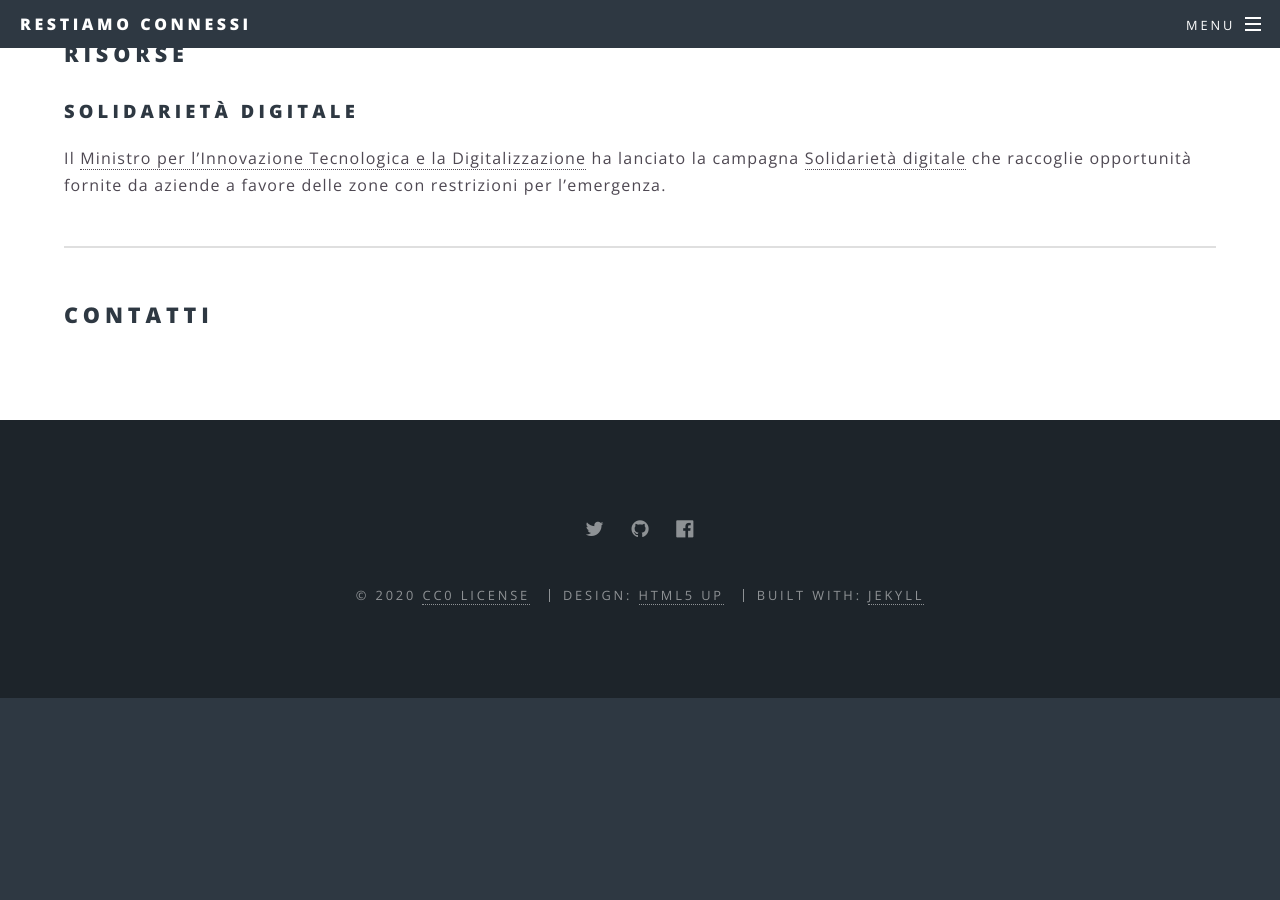
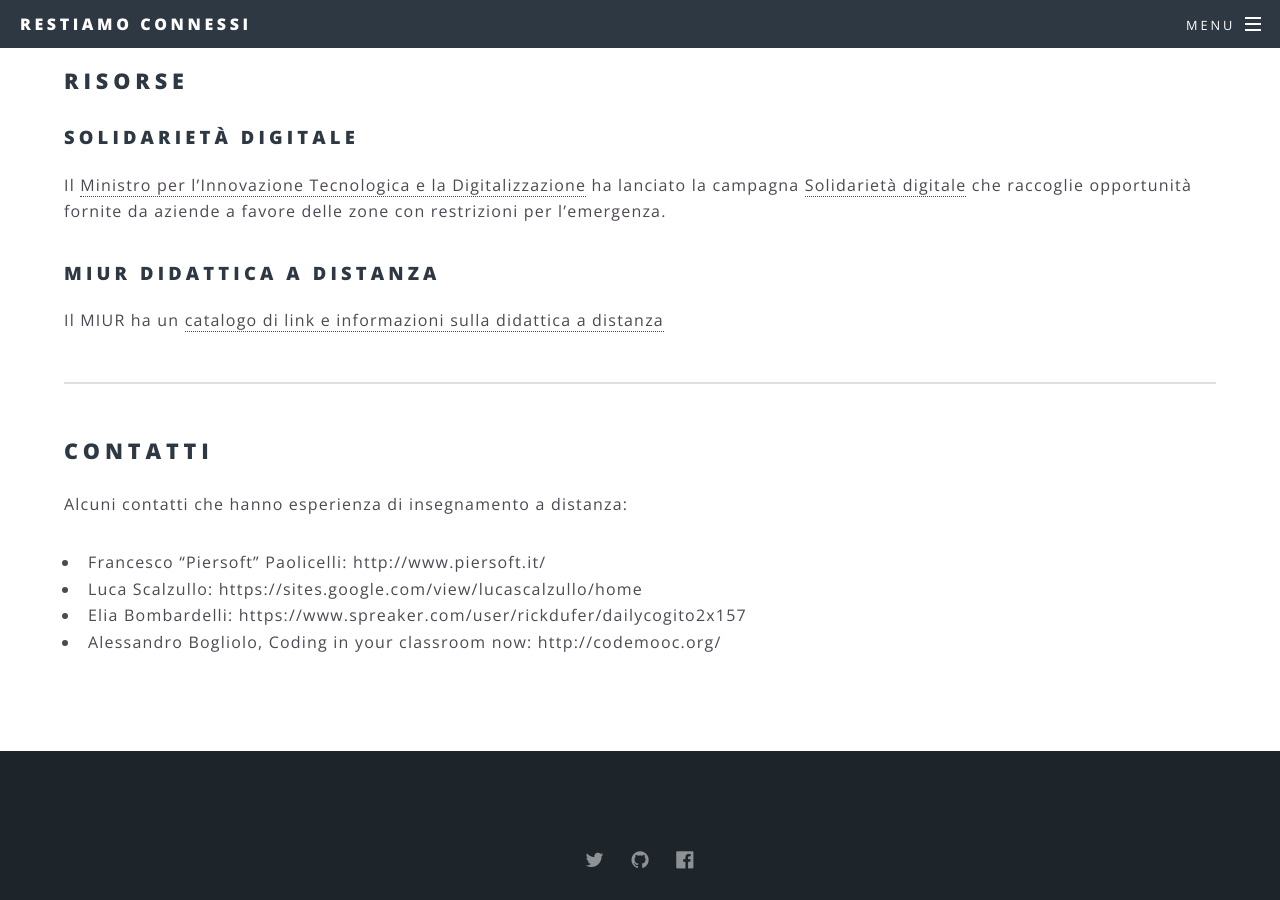
Before and after one commit to dariobottazzi/restiamoconnessi, a Jekyll site: the page built from 2_scuola.md, in a window 1280 px wide and 900 px high, scrolled down 6013 px. Built offline with Jekyll 4.4.1, drawn with Linux system fonts in a browser that asks for light colours; before the commit the page ends 6711 px from its top, so only the background shows below that; some of the changed text lies outside the part shown.

Commit message:
Aggiunti contatti e link lato scuola

```diff
--- a/2_scuola.md
+++ b/2_scuola.md
@@ -113,5 +113,16 @@ tabelle pivot, caricare dati da remoto, disegnare grafici.
 
 Il [Ministro per l'Innovazione Tecnologica e la Digitalizzazione](https://innovazione.gov.it/coronavirus-la-digitalizzazione-a-supporto-delle-zone-rosse/) ha lanciato la campagna [Solidarietà digitale](https://solidarietadigitale.agid.gov.it/#/) che raccoglie opportunità fornite da aziende a favore delle zone con restrizioni per l'emergenza.
 
+### MIUR Didattica a distanza
+
+Il MIUR ha un [catalogo di link e informazioni sulla didattica a distanza](https://www.istruzione.it/coronavirus/didattica-a-distanza.html)
+
 ---
 ## Contatti
+
+Alcuni contatti che hanno esperienza di insegnamento a distanza:
+
+* Francesco "Piersoft" Paolicelli: http://www.piersoft.it/
+* Luca Scalzullo: https://sites.google.com/view/lucascalzullo/home
+* Elia Bombardelli: https://www.spreaker.com/user/rickdufer/dailycogito2x157
+* Alessandro Bogliolo, Coding in your classroom now: http://codemooc.org/
```
